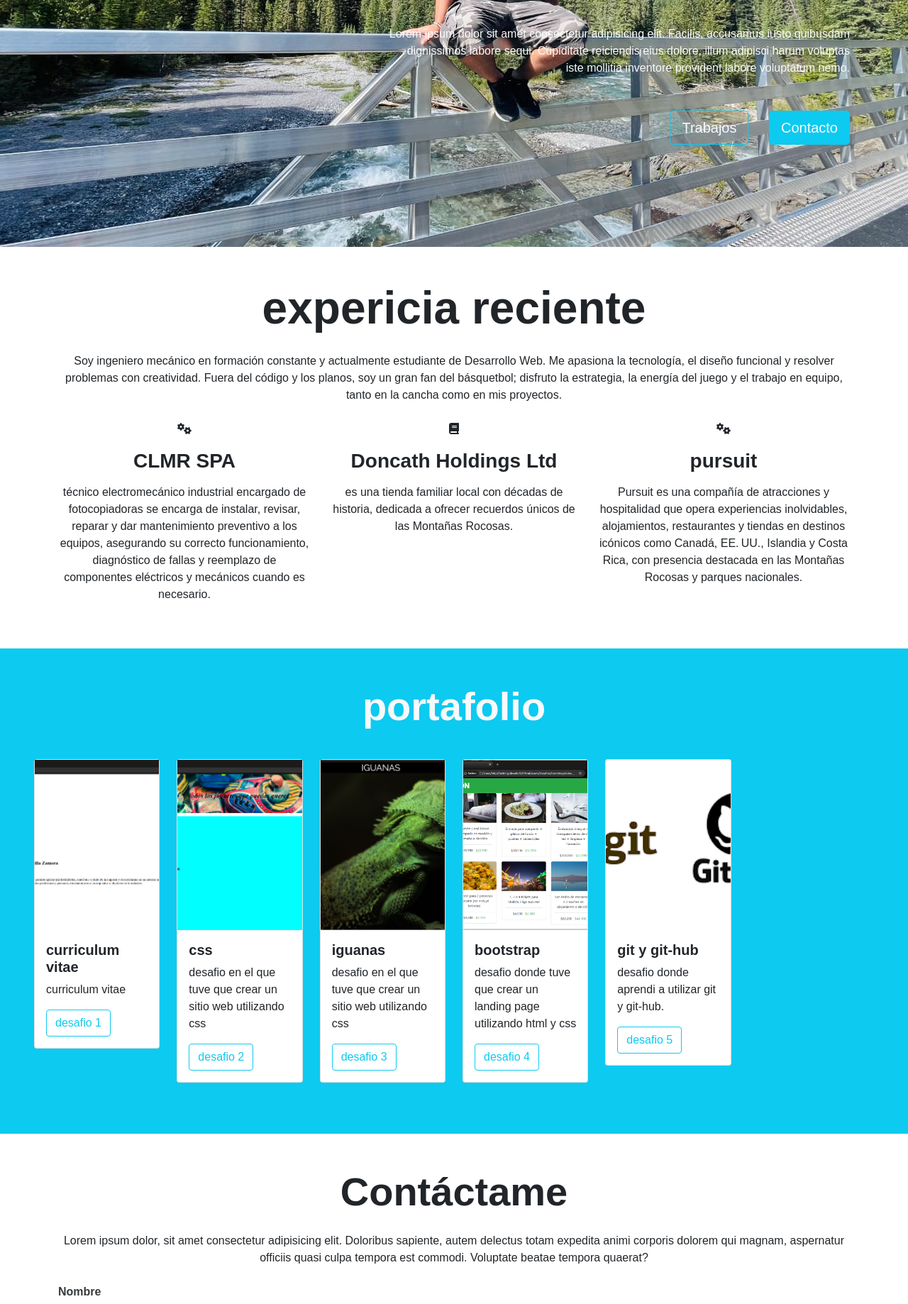
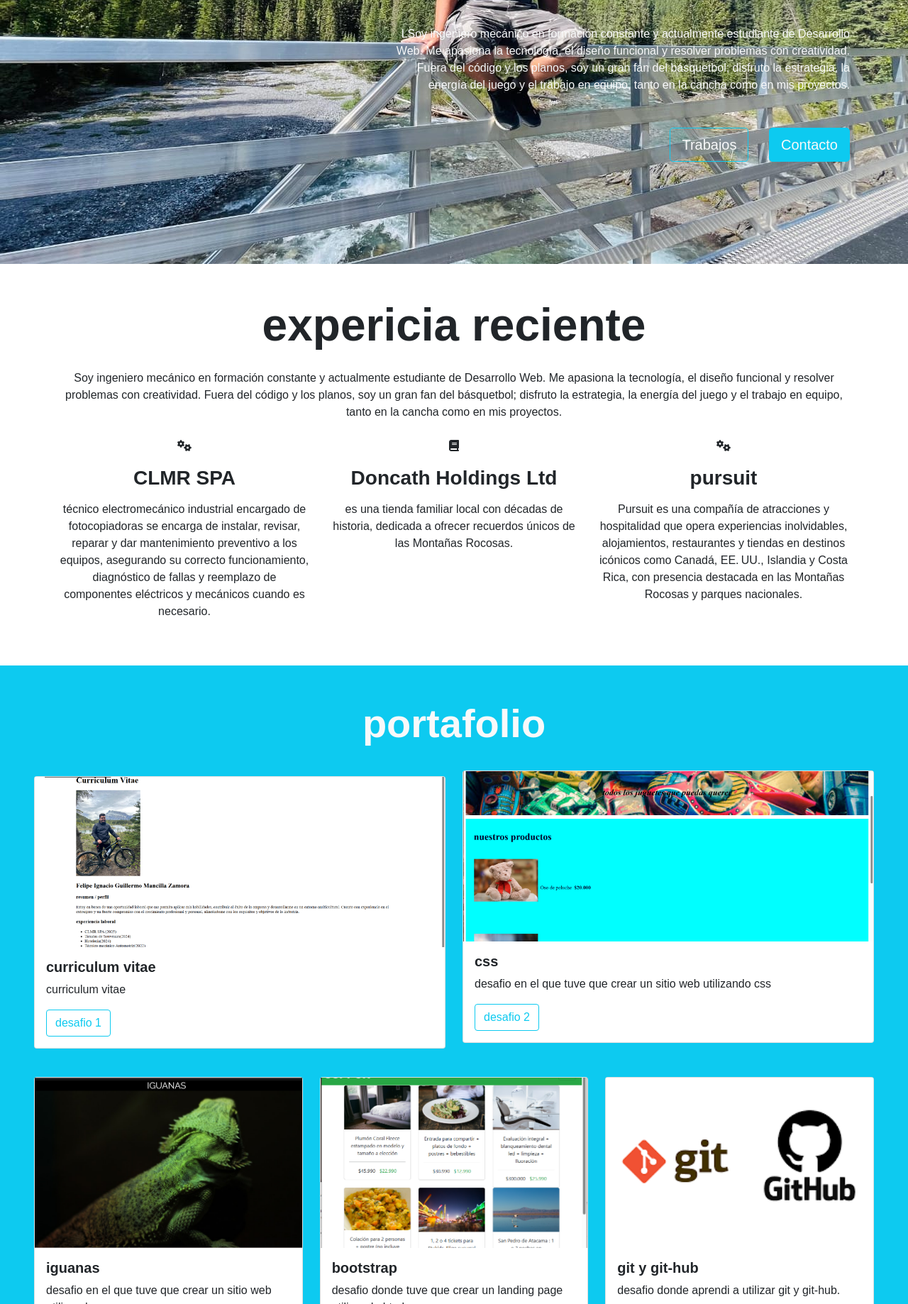
Before and after one commit to 97figmz/desafio-final, a plain HTML site: page index.html in a window 1280 px wide. Shown: the part 348-2186 px from the top of the page at 71% size. Drawn offline with nearby package versions, Linux system fonts and the light colour scheme.

Commit message:
cambios de texto

```diff
--- a/assets/css/estilos.css
+++ b/assets/css/estilos.css
@@ -15,6 +15,7 @@ body {
   background-repeat: no-repeat;
   background-size: cover;
   background-position: left;
+
 }
 
 
--- a/index.html
+++ b/index.html
@@ -52,9 +52,10 @@
                     Comidas del fin <br> del mundo
                 </h1>
                 <p class="my-5">
-                    Lorem ipsum dolor sit amet consectetur adipisicing elit. Facilis, accusamus iusto quibusdam
-                    dignissimos labore sequi. Cupiditate reiciendis eius dolore, illum adipisci harum voluptas iste
-                    mollitia inventore provident labore voluptatum nemo.
+                    LSoy ingeniero mecánico en formación constante y actualmente estudiante de
+                    Desarrollo Web. Me apasiona la tecnología, el diseño
+                    funcional y resolver problemas con creatividad. Fuera del código y los planos,
+                    soy un gran fan del básquetbol; disfruto la estrategia, la energía del juego y el trabajo en equipo, tanto en la cancha como en mis proyectos.
                 </p>
                 <div class="mb-5 pb-5">
                     <button class="btn btn-lg btn-outline-info text-light me-4">Trabajos</button>
@@ -106,7 +107,7 @@
         <h2 class="display-4 fw-bold text-center text-light mb-3">portafolio</h2>
 
         <div class="row">
-            <div class="col-12 col-sm-2 py-4">
+            <div class="col-12 col-sm-6 py-4">
                 <div class="card">
                     <div class="image-top" style="background-image: url('assets/img/desafio-1.png')"></div>
                     <div class="card-body">
@@ -121,7 +122,7 @@
                 </div>
             </div>
 
-            <div class="col-12 col-sm-2 py-4">
+            <div class="col-12 col-sm-6 py-3">
                 <div class="card">
                     <div class="image-top" style="background-image: url('assets/img/desafio-2.png')"></div>
                     <div class="card-body">
@@ -136,7 +137,7 @@
                 </div>
             </div>
 
-            <div class="col-12 col-sm-2 py-4">
+            <div class="col-12 col-sm-4 py-3">
                 <div class="card">
                     <div class="image-top" style="background-image: url('assets/img/desafio-3.png')"></div>
                     <div class="card-body">
@@ -151,7 +152,7 @@
                 </div>
             </div>
 
-            <div class="col-12 col-sm-2 py-4">
+            <div class="col-12 col-sm-4 py-3">
                 <div class="card">
                     <div class="image-top" style="background-image: url('assets/img/desafio-4.png')"></div>
                     <div class="card-body">
@@ -167,7 +168,7 @@
                 </div>
             </div>
 
-            <div class="col-12 col-sm-2 py-4">
+            <div class="col-12 col-sm-4 py-3" >
                 <div class="card">
                     <div class="image-top" style="background-image: url('assets/img/desafio-5.png')"></div>
                     <div class="card-body">
```
